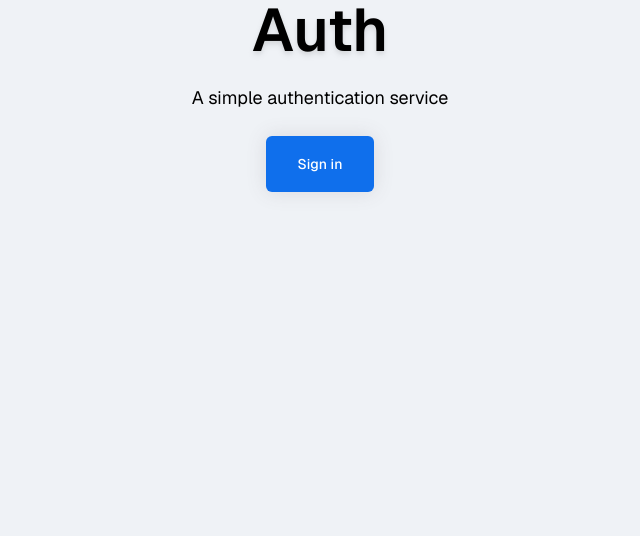
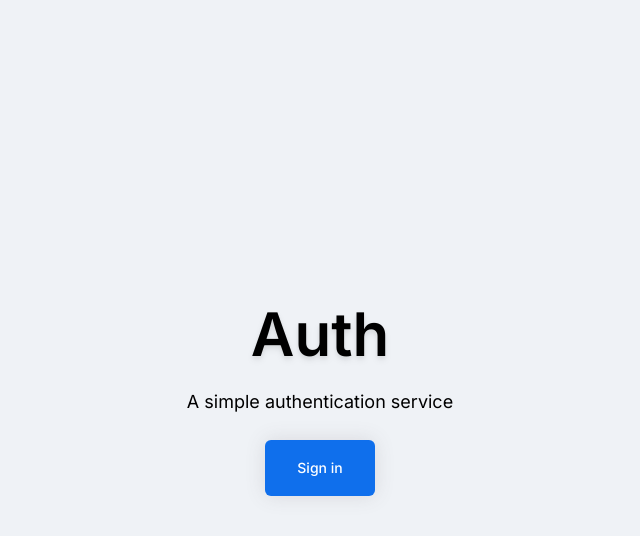
Before and after one commit to Woollywood/glimmer, a Next.js app: page / in a window 1280 px wide. Shown: the top 536 px of the page, without its empty margins (320-960 px from the left). Built offline with nearby package versions, Linux system fonts and the light colour scheme.

Commit message:
redesign: root layout

```diff
--- a/src/app/layout.tsx
+++ b/src/app/layout.tsx
@@ -1,18 +1,13 @@
 import type { Metadata } from 'next';
-import { Geist, Geist_Mono } from 'next/font/google';
+import { Inter } from 'next/font/google';
 import { cn } from '@/lib/utils';
 import { Toaster } from '@/components/ui/toaster';
 
 import './globals.css';
+import { ThemeProvider } from '@/providers/ThemeProvider';
 
-const geistSans = Geist({
+const inter = Inter({
 	variable: '--font-primary',
-	subsets: ['latin'],
-});
-
-const geistMono = Geist_Mono({
-	variable: '--font-secondary',
-	subsets: ['latin'],
 });
 
 export const metadata: Metadata = {
@@ -26,10 +21,12 @@ export default function RootLayout({
 	children: React.ReactNode;
 }>) {
 	return (
-		<html lang='en'>
-			<body className={cn(geistSans.variable, geistMono.variable, 'antialiased')}>
-				<div>{children}</div>
-				<Toaster />
+		<html lang='en' suppressHydrationWarning>
+			<body className={cn(inter.variable, 'antialiased')}>
+				<ThemeProvider attribute='class' defaultTheme='system' enableSystem disableTransitionOnChange>
+					<div className='grid h-full min-h-screen'>{children}</div>
+					<Toaster />
+				</ThemeProvider>
 			</body>
 		</html>
 	);
```
